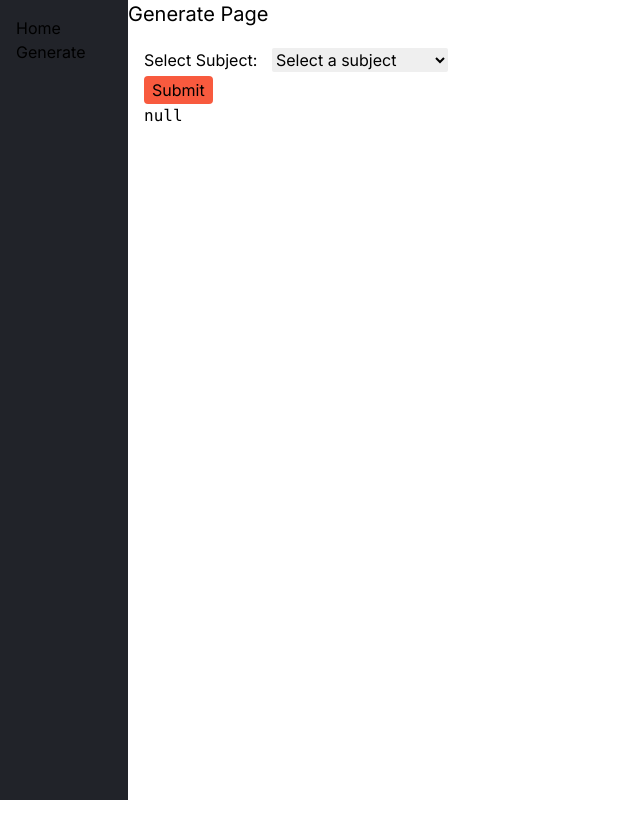
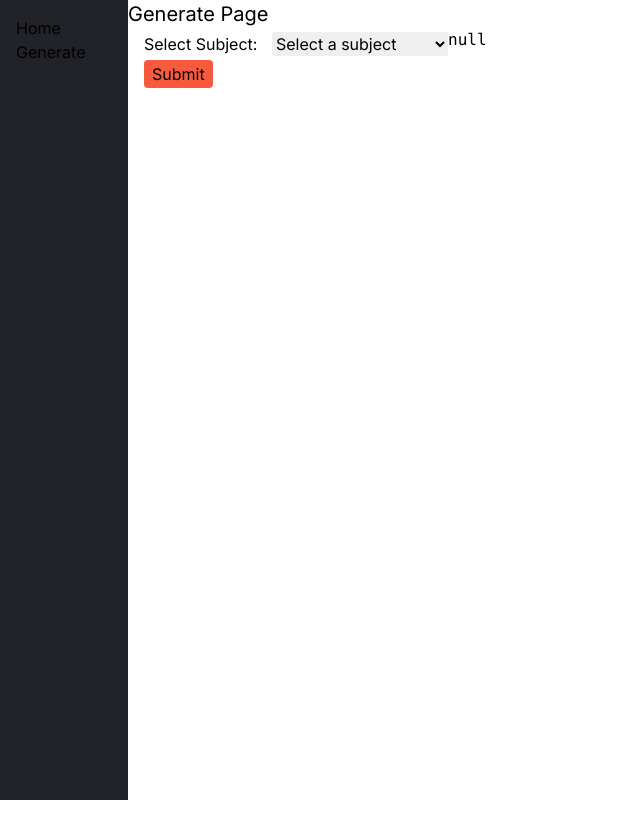
Before and after one commit to sixwires/Curriculum-Builder, a Next.js app: page /generate in a window 1280 px wide. Shown: the whole page, without its empty margins (0-640 px from the left). Before the commit the page ends 800 px from the top, so only its background shows below. Built offline with nearby package versions, Linux system fonts and the light colour scheme.

Commit message:
Updated layout and added curriculum data to component

```diff
--- a/app/generate/features/curriculum/Curriculum.tsx
+++ b/app/generate/features/curriculum/Curriculum.tsx
@@ -0,0 +1,24 @@
+'use client';
+import SubjectSelectionForm from '../selection/SubjectSelectionForm';
+import { useSelector } from 'react-redux';
+import { RootState } from '@/store';
+
+export default function Curriculum() {
+  const curriculumData = useSelector((state: RootState) => state.curriculum.data);
+
+  return (
+    <section className='h-full overflow-auto'>
+      <pre>{JSON.stringify(curriculumData, null, 2)}</pre>
+    </section>
+  );
+}
+
+/*
+const res = JSON.parse(xhr.responseText);
+
+for (const key in res){
+  if(obj.hasOwnProperty(key)){
+    console.log(`${key} : ${res[key]}`)
+  }
+}
+*/
--- a/app/generate/features/selection/SubjectSelectionForm.tsx
+++ b/app/generate/features/selection/SubjectSelectionForm.tsx
@@ -70,7 +70,7 @@ const SubjectSelectionForm: React.FC = () => {
   const isSubmitDisabled = !selectedValues.subject || !selectedValues.grade;
 
   return (
-    <div>
+    <section>
       <DropdownPicker
         label='Select Subject'
         subjects={subjects}
@@ -88,7 +88,7 @@ const SubjectSelectionForm: React.FC = () => {
       <button type='button' onClick={handleSubmit} disabled={isSubmitDisabled} className='submit'>
         Submit
       </button>
-    </div>
+    </section>
   );
 };
 
--- a/app/generate/page.tsx
+++ b/app/generate/page.tsx
@@ -1,18 +1,14 @@
-'use client';
+import Curriculum from './features/curriculum/Curriculum';
 import SubjectSelectionForm from './features/selection/SubjectSelectionForm';
-import { useSelector } from 'react-redux';
-import { RootState } from '../store';
 
 export default function Generate() {
-  const curriculumData = useSelector((state: RootState) => state.curriculum.data);
-
   return (
     <div>
       <h1 className='text-xl'>Generate Page</h1>
-      <div className='p-4'>
+      <section className='flex flex-col md:flex-row px-4 h-screen'>
         <SubjectSelectionForm />
-        <pre>{JSON.stringify(curriculumData, null, 2)}</pre>
-      </div>
+        <Curriculum />
+      </section>
     </div>
   );
 }
```
Also changed, not shown: tsconfig.json (+6 -17 lines), 1 other file (tests, documents, lock files or other folders).
